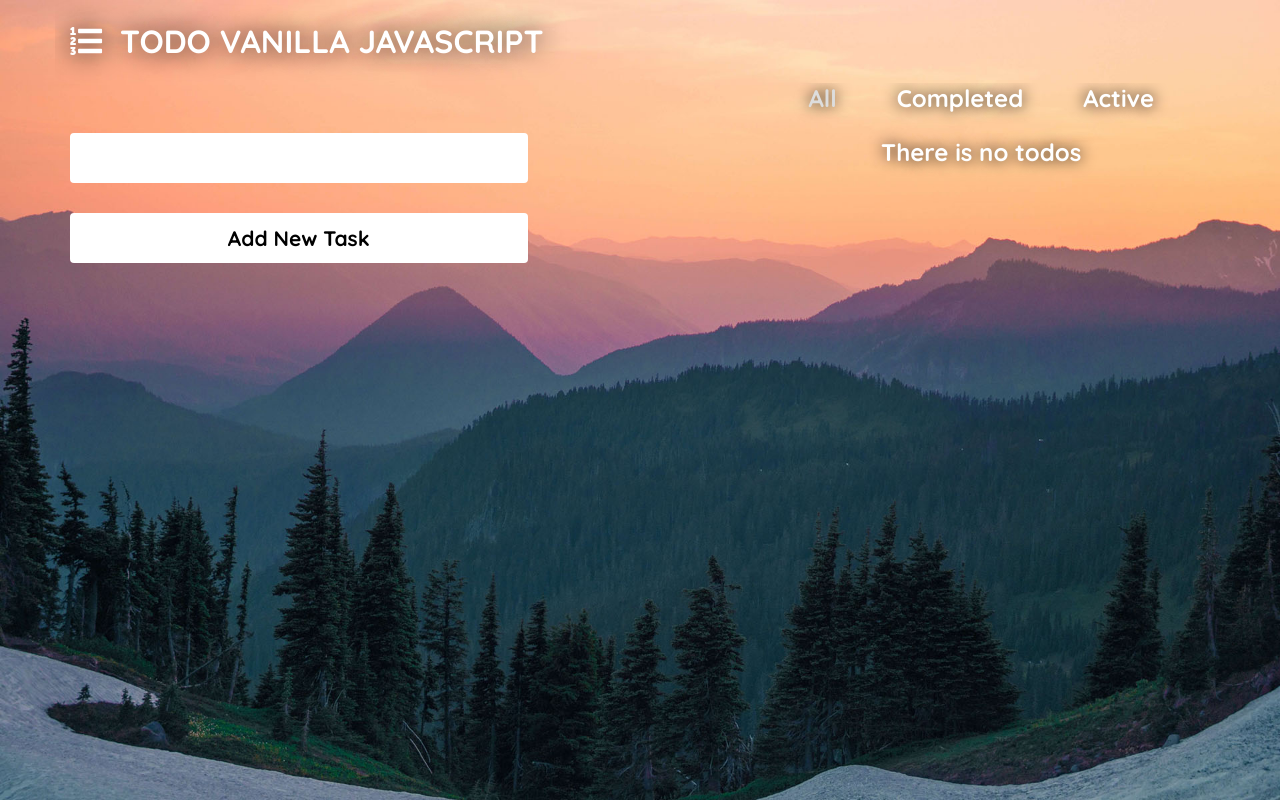
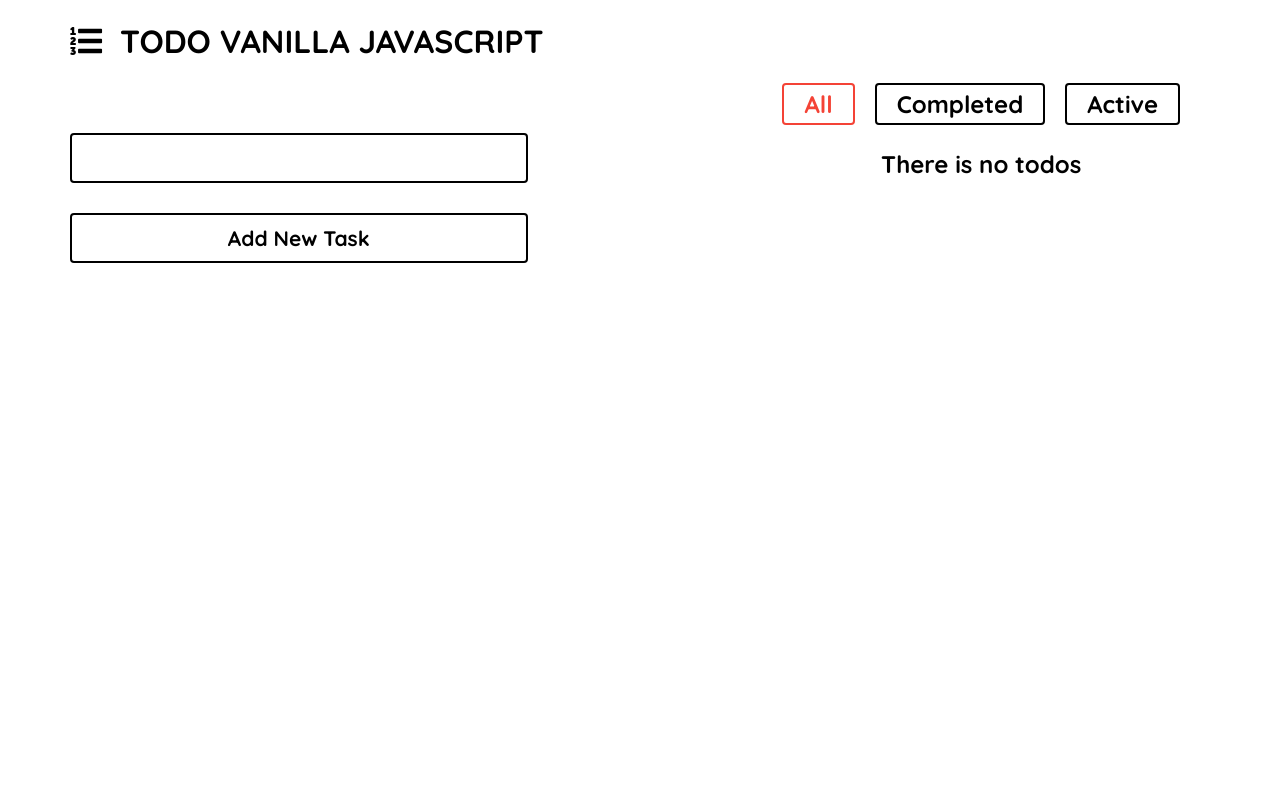
Before and after one commit to istiaqhossain/todo--vanilla--javascript, a plain HTML site: page index.html in a window 1280 px wide. Drawn offline with Linux system fonts and the light colour scheme.

Commit message:
bug fix, styling

```diff
--- a/css/style.css
+++ b/css/style.css
@@ -23,14 +23,6 @@ xx:  List Wrapper
    xx: Typography
 \* ----------------------------------------- */
 
-html {
-  background: url('../img/background.jpg') no-repeat center center fixed;
-  -webkit-background-size: cover;
-  -moz-background-size: cover;
-  -o-background-size: cover;
-  background-size: cover;
-}
-
 body {
 	margin: 0;
 	font-family: 'Quicksand', sans-serif;
@@ -42,7 +34,7 @@ input[type=text].iform--control {
   outline: none;
   display: block;
   font-size: 21px;
-  border: 2px solid #fff;
+  border: 2px solid #000;
   padding: 0px 15px;
   border-radius: 4px;
   margin-bottom: 30px;
@@ -59,7 +51,7 @@ button[type=button].iform--control {
     outline: none;
     font-size: 21px;
     cursor: pointer;
-    border: 0px solid #fff;
+    border: 2px solid #000;
     font-weight: bold;
     border-radius: 4px;
     background-color: #fff;
@@ -82,11 +74,10 @@ button[type=button].iform--control {
    xx: Header
 \* ----------------------------------------- */
 h1.page--title {
-    color: #fff;
+    color: #000;
     position: relative;
     padding-left: 50px;
     text-transform: uppercase;
-    text-shadow: 0 0 26px rgba(0,0,0,0.98);
 }
 h1.page--title:before {
     left: 0;
@@ -109,24 +100,26 @@ h1.page--title:before {
    xx: List Wrapper
 \* ----------------------------------------- */
 .ifilter--wrapper li {
-    color: #fff;
-    margin: 0 30px;
+    color: #000;
+    margin: 0 10px;
     font-size: 24px;
     cursor: pointer;
+    border: 2px solid #000;
     font-weight: bold;
-    text-shadow: 0 0 15px rgba(0,0,0,0.98);
+    border-radius: 4px;
+    padding: 4px 20px;
 }
 
 .ifilter--wrapper li.active {
-    color: #ddd;
+    color: #F44336;
+    border: 2px solid #F44336;
 }
 
 .itodo--no--todos {
-    color: #fff;
+    color: #000;
     font-size: 24px;
     font-weight: bold;
     box-shadow: 0 0 black;
-    text-shadow: 0 0 15px rgba(0,0,0,0.98);
 }
 
 .itodo--list--container {
--- a/js/app.js
+++ b/js/app.js
@@ -93,6 +93,18 @@ function filter_container(){
 
 
 /**
+ * Get Current Filter
+ */
+function get_current_filter() {
+	let filters = dom('.ifilter--wrapper li');
+	filters.forEach(function(element, key){
+		if(element.classList.contains('active') == true){
+			return element.innerHTML;
+		}
+	});
+}
+
+/**
 * Add Listener
 */
 function add_listener(){
@@ -182,7 +194,7 @@ function add_data(){
 /**
  * Render List
  */
-function render_list(filter_active){
+function render_list(filter_active = 'All'){
 
 	let todoList = get_data();
 
@@ -197,14 +209,10 @@ function render_list(filter_active){
 
 		todoList.forEach( function(element, key) {
 
-			if(filter_active == 'Completed'){
-				if(element.status !== 'completed'){
-					return false;
-				}
-			}else if(filter_active == 'Active'){
-				if(element.status !== 'active'){
-					return false;
-				}
+			if( (filter_active == 'Completed') && (element.status !== 'completed') ){
+				return false;
+			}else if( (filter_active == 'Active') && (element.status !== 'active') ){
+				return false;
 			}
 
 			let btn = create_element('button',[['onclick','update_status('+key+')']]);
@@ -404,8 +412,15 @@ function capitalizeFirstLetter(string) {
 function update_status(key){
 
 	let todoList = get_data();
+	let currentState = 'All';
 
-	let currentState = capitalizeFirstLetter(todoList[key].status);
+	let filters = dom('.ifilter--wrapper li');
+	filters.forEach(function(element, key){
+		if(element.classList.contains('active') == true){
+			currentState = element.innerHTML;
+		}
+	});
+
 
 	if(todoList[key].status == 'active'){
 		todoList[key].status = 'completed';
```
Also changed, not shown: img/background.jpg (deleted).
